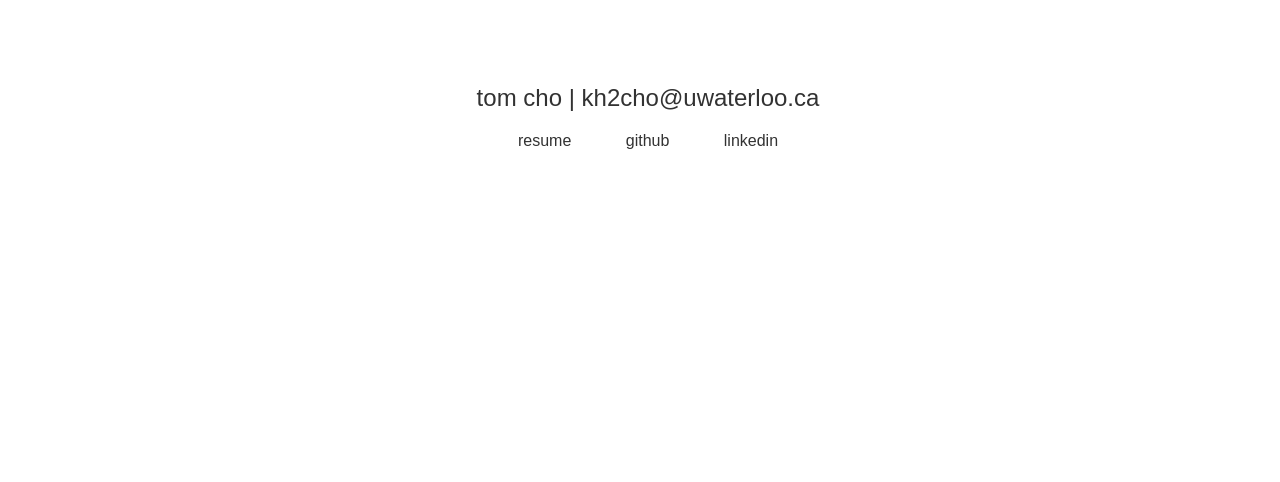
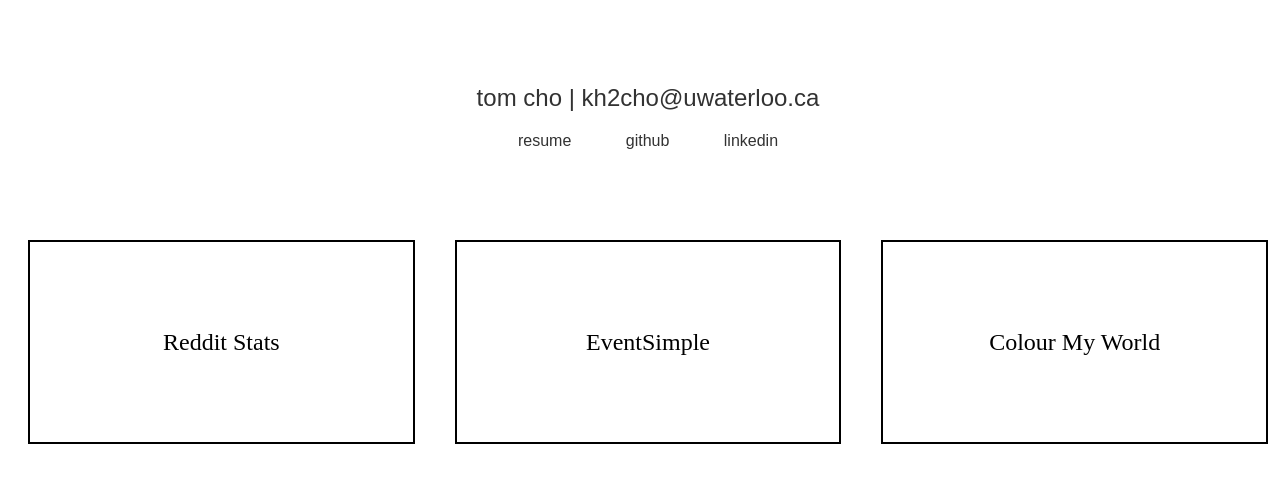
Before and after one commit to tom2zip/tom2zip.github.io, a plain HTML site: page index.html in a window 1280 px wide. Drawn offline with Linux system fonts and the light colour scheme; a web font is replaced by a local one.

Commit message:
Boxes for projects

```diff
--- a/index.css
+++ b/index.css
@@ -4,10 +4,11 @@ body {
 
 #basic-info {
 	display: block;
-    width: 100%;
-    height: 100px;
-    position: absolute;
-    top: 8%;
+	width: 100%;
+	height: 100px;
+	position: absolute;
+	top: 8%;
+	/*border: 1px solid;*/
 }
 
 #basic-info #name-email {
@@ -21,7 +22,7 @@ body {
 
 #basic-info #contact-info {
 	text-align: center;
-    width: 100%;
+	width: 100%;
 }
 
 #basic-info a {
@@ -34,3 +35,32 @@ body {
 #basic-info a:hover {
 	color: rgba(50, 50, 50, 0.5);
 }
+
+#content {
+	display: block;
+	width: 100%;
+	height: 100px;
+	position: absolute;
+	top: 30%;
+	/*border: 1px solid;*/
+}
+
+.content-row {
+	height: 200px;
+	display: flex;
+}
+
+.content-row .project {
+	width: 30%;
+	height: 100%;
+	margin: 0px 20px;
+	border: 2px solid;
+	display: flex;
+	align-items: center;
+	justify-content: center;
+}
+
+.content-row .project h1 {
+	font-weight: normal;
+	font-family: 'Droid Serif', serif;
+}
--- a/index.html
+++ b/index.html
@@ -7,9 +7,11 @@
 		<link href="https://maxcdn.bootstrapcdn.com/font-awesome/4.6.3/css/font-awesome.min.css" rel="stylesheet">
 		<link href="https://fonts.googleapis.com/css?family=Droid+Serif" rel="stylesheet">
 		<link href="https://fonts.googleapis.com/css?family=Muli" rel="stylesheet">
+		<link href="https://fonts.googleapis.com/css?family=Droid+Serif" rel="stylesheet">
 	</head>
 
 	<body>
+		<div id="main">
 			<section id="basic-info">
 				<article id="name-email">
 					<h2>tom cho | kh2cho@uwaterloo.ca</h2>
@@ -17,14 +19,24 @@
 				<article id="contact-info">
 					<a id="resume" href="https://www.dropbox.com/s/f4igkpxzlw06pft/resume.pdf?dl=0" target="_blank">resume</a>
 					<a id="github" href="https://github.com/tom2zip" target="_blank">github</a>
-				<!-- <a id="facebook" href="https://www.facebook.com/tom.cho.73" target="_blank"><i class="fa fa-facebook" title="Facebook"></i></a> -->
 					<a id="linkedin" href="https://ca.linkedin.com/in/tom-cho-0b2a459a" target="_blank">linkedin</a>
 				</article>
 			</section>
 
 			<section id="content">
-			<div class="project"></div>
+				<div class="content-row">
+					<div class="project">
+						<h1>Reddit Stats</h1>
+					</div>
+					<div class="project">
+						<h1>EventSimple</h1>
+					</div>
+					<div class="project">
+						<h1>Colour My World</h1>
+					</div>
+				</div>
 			</section>
+		</div>
 
 		<script>
 		  (function(i,s,o,g,r,a,m){i['GoogleAnalyticsObject']=r;i[r]=i[r]||function(){
```
Lines whose indentation alone changed are shown as unchanged.
